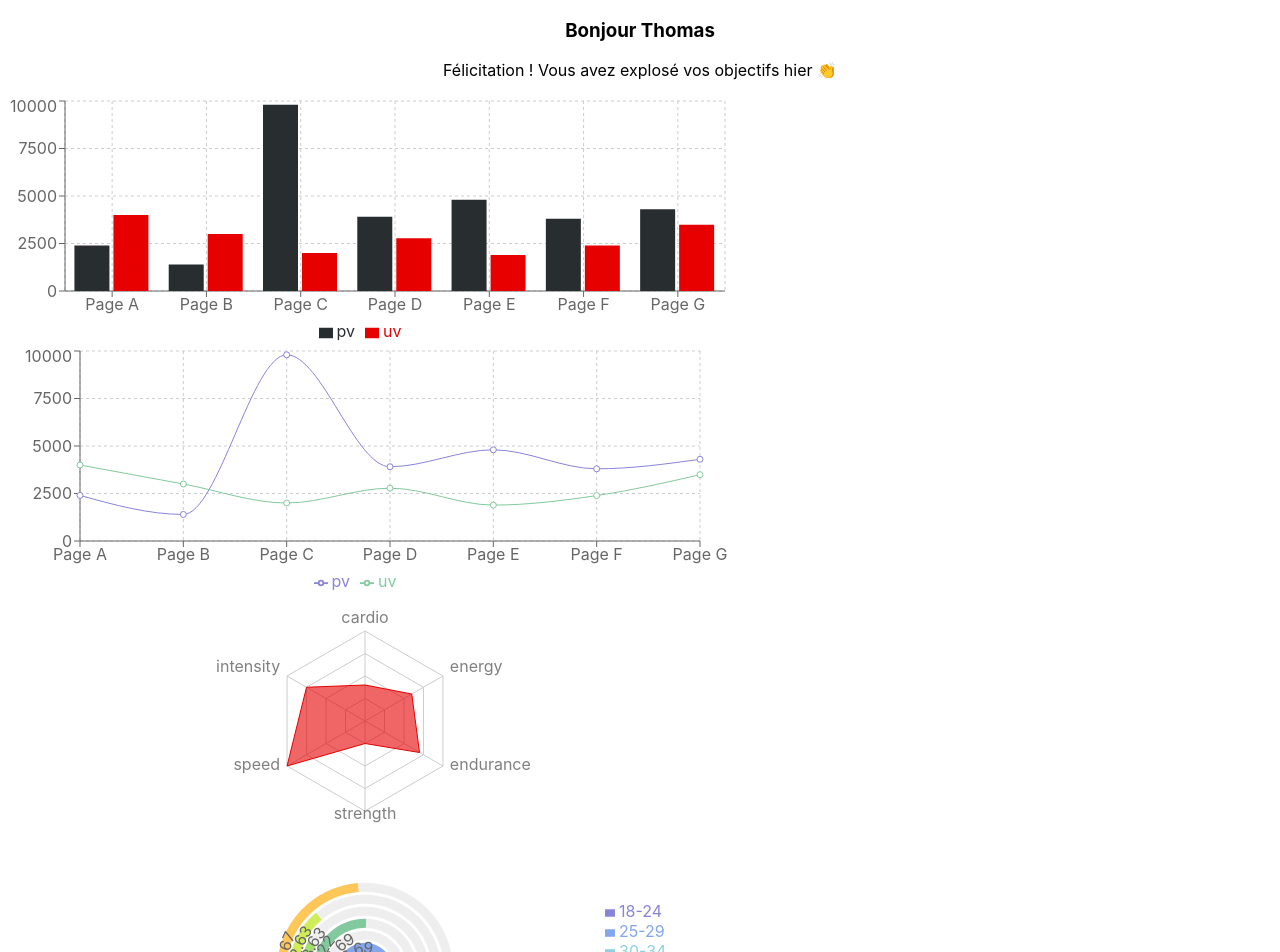
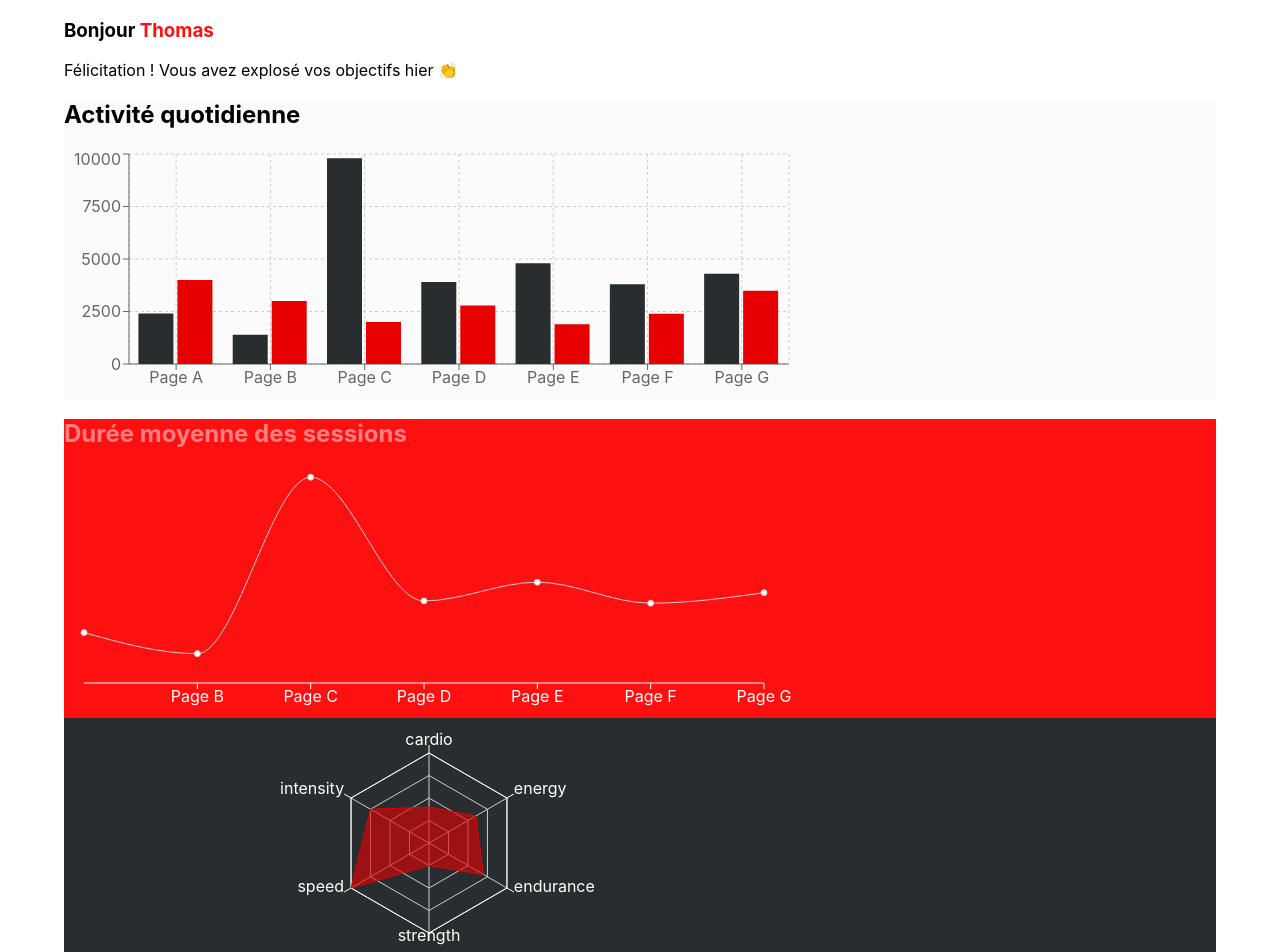
Before and after one commit to cnahornyj/ClaraNahornyj_12_30092021, a React (Create React App) app in the folder frontend/: page / in a window 1280 px wide. Shown: the top 952 px of the page. Built offline with nearby package versions, Linux system fonts and the light colour scheme.

Commit message:
Ajout de style pour respect de la maquette

```diff
--- a/frontend/src/App.css
+++ b/frontend/src/App.css
@@ -1,38 +1,4 @@
-.App {
-  text-align: center;
+.App{
+  width: 90%;
+  margin: auto;
 }
-
-.App-logo {
-  height: 40vmin;
-  pointer-events: none;
-}
-
-@media (prefers-reduced-motion: no-preference) {
-  .App-logo {
-    animation: App-logo-spin infinite 20s linear;
-  }
-}
-
-.App-header {
-  background-color: #282c34;
-  min-height: 100vh;
-  display: flex;
-  flex-direction: column;
-  align-items: center;
-  justify-content: center;
-  font-size: calc(10px + 2vmin);
-  color: white;
-}
-
-.App-link {
-  color: #61dafb;
-}
-
-@keyframes App-logo-spin {
-  from {
-    transform: rotate(0deg);
-  }
-  to {
-    transform: rotate(360deg);
-  }
-}
--- a/frontend/src/components/DailyActivity.js
+++ b/frontend/src/components/DailyActivity.js
@@ -1,5 +1,13 @@
 import React, { Component } from "react";
-import { BarChart, CartesianGrid, XAxis, YAxis, Tooltip, Legend, Bar } from "recharts";
+import "../styles/DailyActivity.css"
+import {
+  BarChart,
+  CartesianGrid,
+  XAxis,
+  YAxis,
+  Tooltip,
+  Bar,
+} from "recharts";
 
 const data = [
   {
@@ -44,54 +52,54 @@ const USER_ACTIVITY = [
     userId: 12,
     sessions: [
       {
-                day: '2020-07-01',
+        day: "2020-07-01",
         kilogram: 80,
-                calories: 240
+        calories: 240,
       },
       {
-                day: '2020-07-02',
+        day: "2020-07-02",
         kilogram: 80,
-                calories: 220
+        calories: 220,
       },
       {
-                day: '2020-07-03',
+        day: "2020-07-03",
         kilogram: 81,
-                calories: 280
+        calories: 280,
       },
       {
-                day: '2020-07-04',
+        day: "2020-07-04",
         kilogram: 81,
-                calories: 290
+        calories: 290,
       },
       {
-                day: '2020-07-05',
+        day: "2020-07-05",
         kilogram: 80,
-                calories: 160
+        calories: 160,
       },
       {
-                day: '2020-07-06',
+        day: "2020-07-06",
         kilogram: 78,
-                calories: 162
+        calories: 162,
       },
       {
-                day: '2020-07-07',
+        day: "2020-07-07",
         kilogram: 76,
-                calories: 390
-            }
-        ]
-    }
-]
+        calories: 390,
+      },
+    ],
+  },
+];
 
 class DailyActivity extends Component {
   render() {
     return (
       <article className="dailyActivity">
+        <h2>Activité quotidienne</h2>
         <BarChart width={730} height={250} data={data}>
           <CartesianGrid strokeDasharray="3 3" />
           <XAxis dataKey="name" />
           <YAxis />
           <Tooltip />
-          <Legend />
           <Bar dataKey="pv" fill="#282d30" />
           <Bar dataKey="uv" fill="#e60000" />
         </BarChart>
--- a/frontend/src/components/HelloUser.js
+++ b/frontend/src/components/HelloUser.js
@@ -1,11 +1,12 @@
 import React, { Component } from "react";
+import "../styles/HelloUser.css"
 import PropTypes from "prop-types";
 
 class HelloUser extends Component {
   render() {
     return (
       <article className="helloUser">
-        <h1>Bonjour {this.props.firstname}</h1>
+        <h1>Bonjour <span>{this.props.firstname}</span></h1>
         <p>Félicitation ! Vous avez explosé vos objectifs hier 👏</p>
       </article>
     );
--- a/frontend/src/components/Performances.js
+++ b/frontend/src/components/Performances.js
@@ -1,4 +1,5 @@
 import React, { Component } from "react";
+import "../styles/Performances.css";
 import {
   RadarChart,
   PolarGrid,
@@ -75,10 +76,10 @@ const USER_PERFORMANCE = [
 class Performances extends Component {
   render() {
     return (
-      <section>
+      <section className="performances">
         <RadarChart outerRadius={90} width={730} height={250} data={data}>
           <PolarGrid />
-          <PolarAngleAxis dataKey="subject" />
+          <PolarAngleAxis dataKey="subject" stroke="#fff"/>
           <Radar
             dataKey="A"
             stroke="#e60000"
--- a/frontend/src/components/Score.js
+++ b/frontend/src/components/Score.js
@@ -1,5 +1,5 @@
 import React, { Component } from "react";
-import { RadialBarChart, RadialBar, Legend, Tooltip } from "recharts";
+import { RadialBarChart, RadialBar, Tooltip } from "recharts";
 
 const data = [
     {
@@ -7,42 +7,6 @@ const data = [
       "uv": 31.47,
       "pv": 2400,
       "fill": "#8884d8"
-    },
-    {
-      "name": "25-29",
-      "uv": 26.69,
-      "pv": 4567,
-      "fill": "#83a6ed"
-    },
-    {
-      "name": "30-34",
-      "uv": -15.69,
-      "pv": 1398,
-      "fill": "#8dd1e1"
-    },
-    {
-      "name": "35-39",
-      "uv": 8.22,
-      "pv": 9800,
-      "fill": "#82ca9d"
-    },
-    {
-      "name": "40-49",
-      "uv": -8.63,
-      "pv": 3908,
-      "fill": "#a4de6c"
-    },
-    {
-      "name": "50+",
-      "uv": -2.63,
-      "pv": 4800,
-      "fill": "#d0ed57"
-    },
-    {
-      "name": "unknow",
-      "uv": 6.67,
-      "pv": 4800,
-      "fill": "#ffc658"
     }
   ]
 
@@ -56,7 +20,7 @@ class Score extends Component {
           innerRadius="10%"
           outerRadius="80%"
           data={data}
-          startAngle={180}
+          startAngle={360}
           endAngle={0}
         >
           <RadialBar
@@ -66,14 +30,6 @@ class Score extends Component {
             clockWise={true}
             dataKey="uv"
           />
-          <Legend
-            iconSize={10}
-            width={120}
-            height={140}
-            layout="vertical"
-            verticalAlign="middle"
-            align="right"
-          />
           <Tooltip />
         </RadialBarChart>
       </section>
--- a/frontend/src/components/SessionDuration.js
+++ b/frontend/src/components/SessionDuration.js
@@ -1,4 +1,5 @@
 import React, { Component } from "react";
+import "../styles/SessionDuration.css";
 import {LineChart, CartesianGrid, XAxis, YAxis, Tooltip, Legend, Line} from "recharts";
 
 const data = [
@@ -85,20 +86,17 @@ const USER_AVERAGE_SESSIONS = [
 class SessionDuration extends Component {
   render() {
     return (
-      <section className="lineChart">
+      <section className="sessionDuration">
+        <h2>Durée moyenne des sessions</h2>
         <LineChart
           width={730}
           height={250}
           data={data}
           margin={{ top: 5, right: 30, left: 20, bottom: 5 }}
         >
-          <CartesianGrid strokeDasharray="3 3" />
-          <XAxis dataKey="name" />
-          <YAxis />
+          <XAxis dataKey="name" stroke="#FFF"/>
           <Tooltip />
-          <Legend />
-          <Line type="monotone" dataKey="pv" stroke="#8884d8" />
-          <Line type="monotone" dataKey="uv" stroke="#82ca9d" />
+          <Line type="monotone" dataKey="pv" stroke="#ccc" />
         </LineChart>
       </section>
     );
--- /dev/null
+++ b/frontend/src/styles/DailyActivity.css
@@ -0,0 +1,3 @@
+.dailyActivity{
+    background-color: #fbfbfb;
+}
--- /dev/null
+++ b/frontend/src/styles/HelloUser.css
@@ -0,0 +1,3 @@
+h1 > span {
+    color: #ff1010;
+}
--- /dev/null
+++ b/frontend/src/styles/Performances.css
@@ -0,0 +1,3 @@
+.performances{
+    background-color: #282d30;
+}
--- /dev/null
+++ b/frontend/src/styles/SessionDuration.css
@@ -0,0 +1,7 @@
+.sessionDuration{
+    background-color: #ff1010;
+}
+
+.sessionDuration > h2{
+    color: #ff8080;
+}
--- a/frontend/src/views/Profile.js
+++ b/frontend/src/views/Profile.js
@@ -7,22 +7,26 @@ import Score from "../components/Score";
 import InformationCards from "../components/InformationCards";
 
 class Profile extends Component {
-
   // Les données devront être récupérées ici ?
 
   render() {
     return (
       <section className="profile">
         <HelloUser firstname="Thomas" />
-        <DailyActivity/>
-        <SessionDuration/>
-        <Performances />
-        <Score/>
-        <InformationCards/>
+        <article>
+          <DailyActivity />
+          <article>
+            <SessionDuration />
+            <Performances />
+            <Score />
+          </article>
+        </article>
+        <article>
+          <InformationCards />
+        </article>
       </section>
     );
   }
 }
 
-
 export default Profile;
```
Lines whose indentation alone changed are shown as unchanged.
